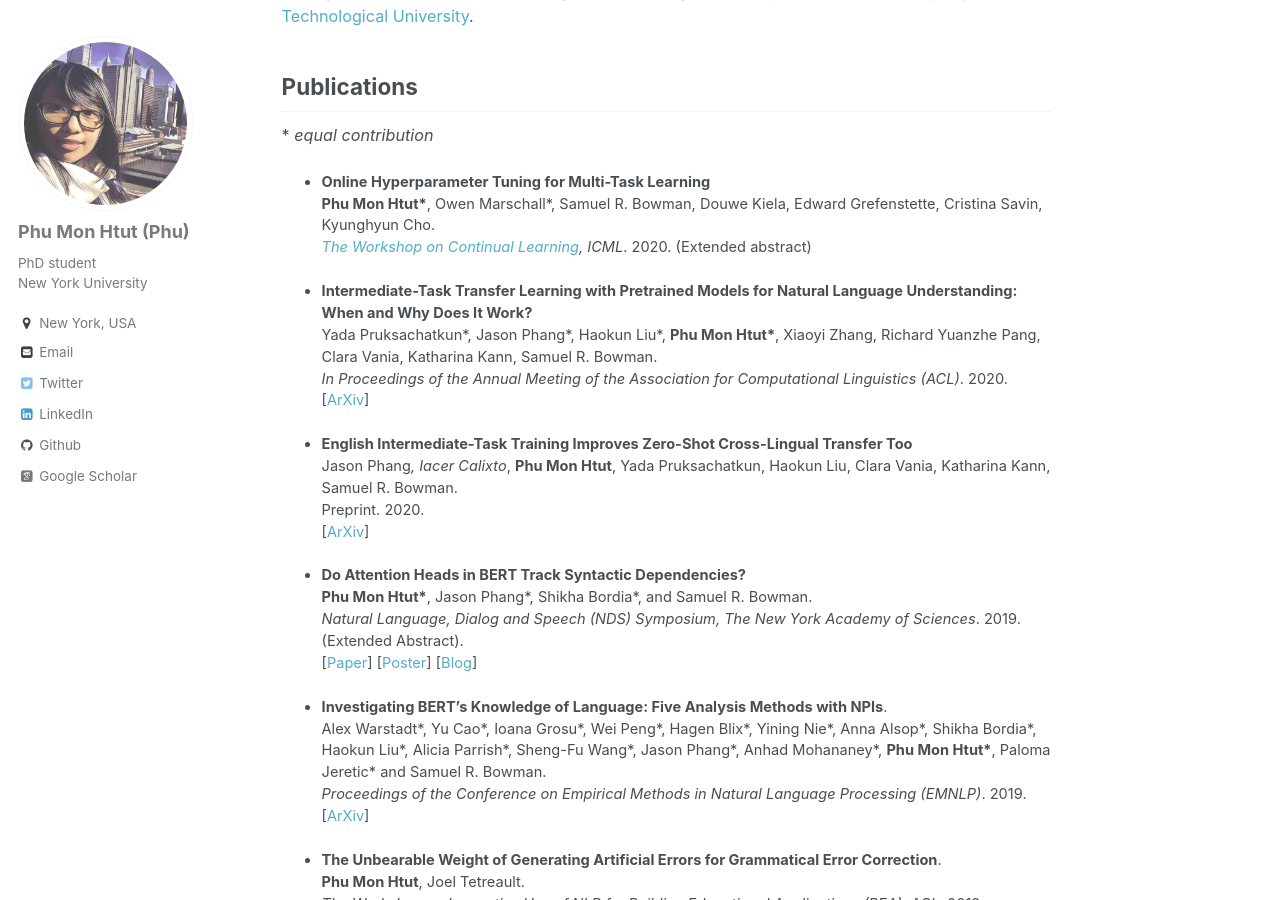
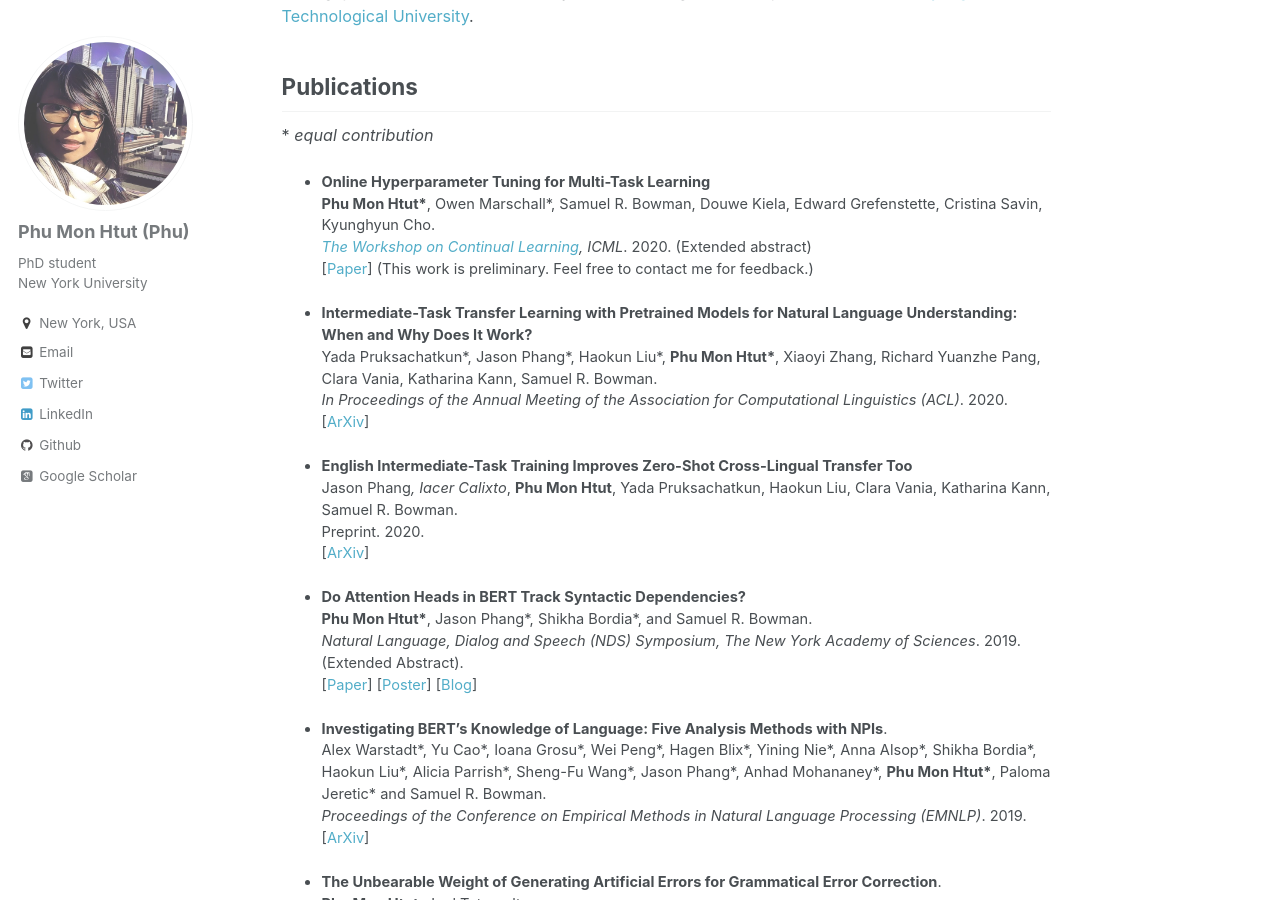
Before and after one commit to phu-pmh/phu-pmh.github.io, a Jekyll site: the page built from _pages/about.md, in a window 1280 px wide and 900 px high, scrolled down 365 px. Built offline with Jekyll 4.4.1, drawn with Linux system fonts in a browser that asks for light colours; some web fonts are replaced.

Commit message:
Update about.md

```diff
--- a/_pages/about.md
+++ b/_pages/about.md
@@ -22,6 +22,7 @@ Publications
 * **Online Hyperparameter Tuning for Multi-Task Learning**
   __Phu Mon Htut\*__, Owen Marschall\*, Samuel R. Bowman, Douwe Kiela, Edward Grefenstette, Cristina Savin, Kyunghyun Cho.
   *[The Workshop on Continual Learning](https://sites.google.com/view/cl-icml), ICML*. 2020. (Extended abstract)
+  [[Paper](https://drive.google.com/file/d/1rDeGZeFDL4Q8xTcNZZCnrIe4JVIK5FsS/view?usp=sharing)] (This work is preliminary. Feel free to contact me for feedback.)
 
 * **Intermediate-Task Transfer Learning with Pretrained Models for Natural Language Understanding: When and Why Does It Work?**
   Yada Pruksachatkun\*, Jason Phang\*, Haokun Liu\*, __Phu Mon Htut\*__, Xiaoyi Zhang, Richard Yuanzhe Pang, Clara Vania, Katharina Kann, Samuel R. Bowman.
```
